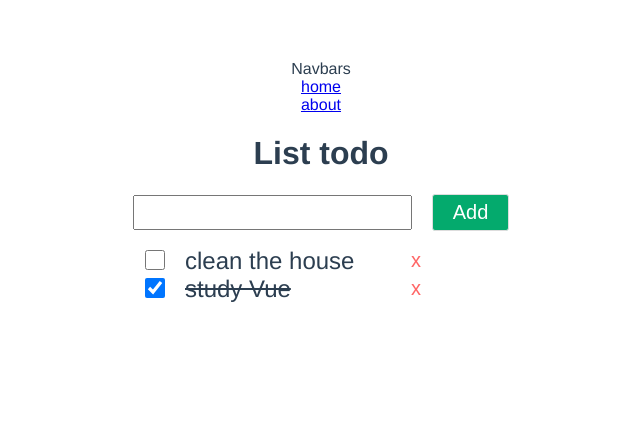
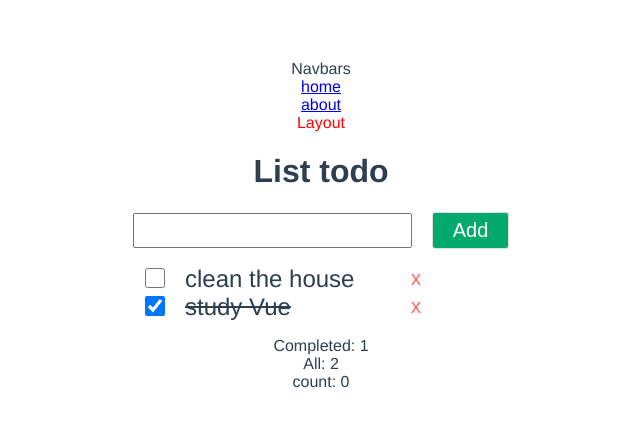
Before and after one commit to phungMai234/vue-todo-list, a Vue app: page / in a window 1280 px wide. Shown: the top 426 px of the page, without its empty margins (319-959 px from the left). Built offline with nearby package versions, Linux system fonts and the light colour scheme.

Commit message:
some refactor

```diff
--- a/src/App.vue
+++ b/src/App.vue
@@ -4,12 +4,19 @@
     <div>
         <router-link to="/about">about</router-link>
     </div>
-    <router-view></router-view>
+    <Layout>
+        <router-view></router-view>
+    </Layout>
 </template>
 
 <script>
+import Layout from "./components/Layout";
+
 export default {
     name: "App",
+    components: {
+        Layout,
+    },
 };
 </script>
 
--- /dev/null
+++ b/src/components/Layout.vue
@@ -0,0 +1,16 @@
+<template>
+    <div>Layout</div>
+    <slot></slot>
+</template>
+
+<script>
+export default {
+    name: "Layout",
+};
+</script>
+
+<style scoped>
+div {
+    color: red;
+}
+</style>
--- a/src/store/todos/getters.js
+++ b/src/store/todos/getters.js
@@ -1,2 +1,9 @@
-const getters = {};
+const getters = {
+    countDone(state) {
+        return state.todos.filter((todo) => todo.done).length;
+    },
+    totalTask(state) {
+        return state.todos.length;
+    },
+};
 export default getters;
--- a/src/views/Home.vue
+++ b/src/views/Home.vue
@@ -12,6 +12,10 @@
             ></TodoItem>
         </li>
     </ul>
+
+    <div>Completed: {{ countDone }}</div>
+    <div>All: {{ countTotal }}</div>
+    <div>count: {{ count }}</div>
 </template>
 
 <script>
@@ -43,6 +47,15 @@ export default {
         todos: function () {
             return this.$store.state.todoStore.todos;
         },
+        count: function () {
+            return this.$store.state.countStore.count;
+        },
+        countDone() {
+            return this.$store.getters.countDone;
+        },
+        countTotal() {
+            return this.$store.getters.totalTask;
+        },
     },
 };
 </script>
```
Also changed, not shown: src/views/AboutCopy.vue (added, +25 -0 lines).
